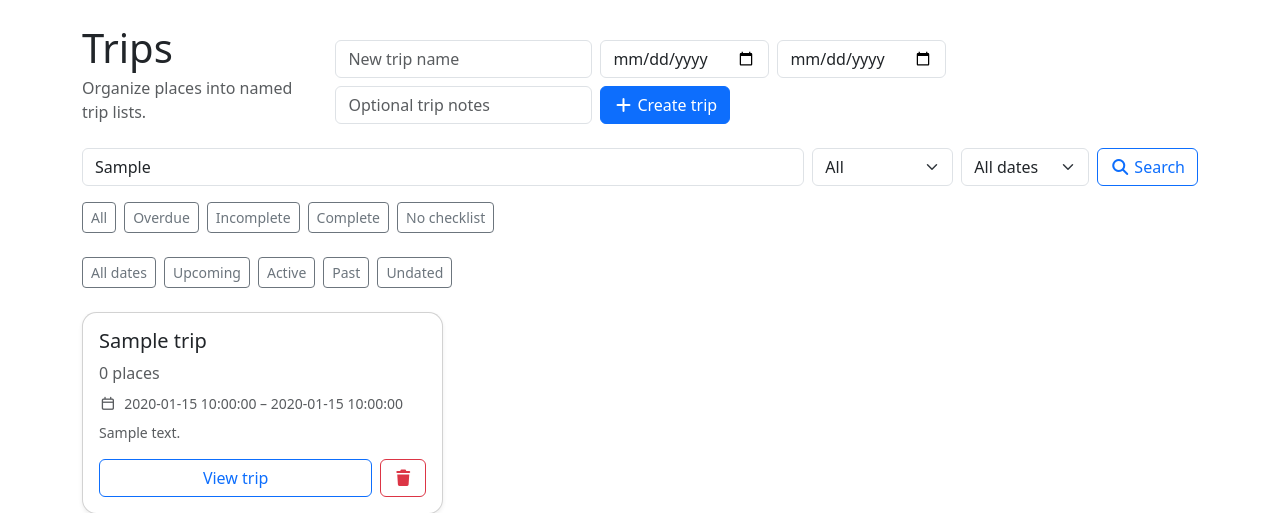
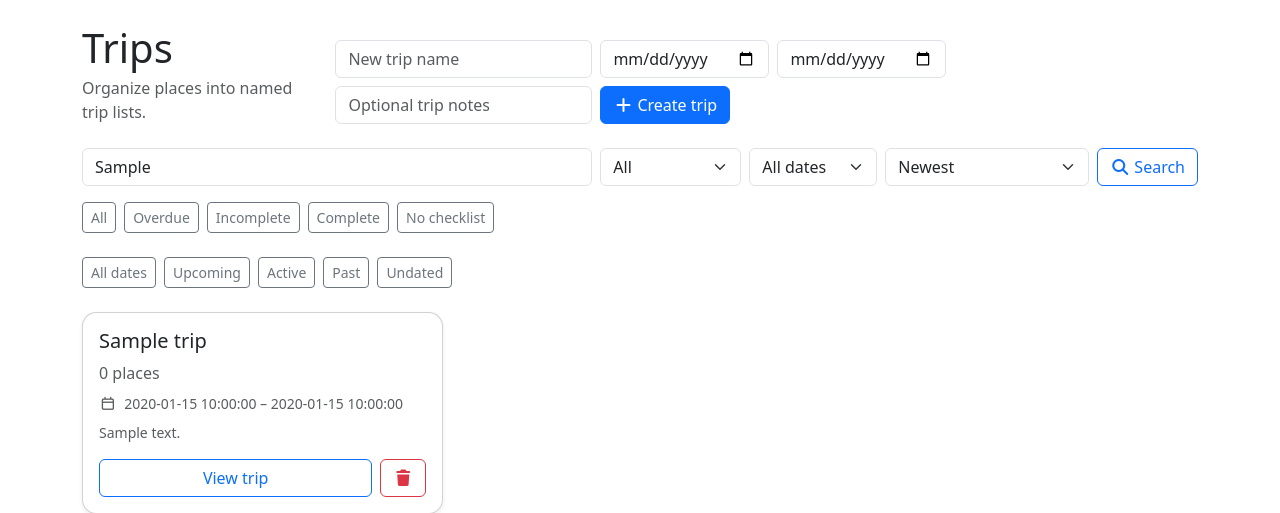
Before and after one commit to drakeg/vlog_travel_finder, a Python web app: template templates/public/trips.html in a window 1280 px wide. Shown: the part 73-586 px from the top of the page. Run offline with Jinja, Linux system fonts and the light colour scheme; the template is opened without the code that fills it: most values are stand-ins (such as "Sample title", 1, 10 or a date in 2020); grey boxes marked "Sample" are stand-in pictures.

Commit message:
feat: add trip sort controls

```diff
--- a/templates/public/trips.html
+++ b/templates/public/trips.html
@@ -60,6 +60,21 @@
         {% endfor %}
       </select>
     </div>
+    <div class="col-6 col-md-auto">
+      <select class="form-select" name="sort" aria-label="Trip sort order">
+        {% set sort_options = [
+          ("newest", "Newest"),
+          ("oldest", "Oldest"),
+          ("start", "Start date"),
+          ("name_asc", "Name A-Z"),
+          ("name_desc", "Name Z-A"),
+          ("prep", "Preparation urgency")
+        ] %}
+        {% for value, label in sort_options %}
+          <option value="{{ value }}" {% if trip_sort == value %}selected{% endif %}>{{ label }}</option>
+        {% endfor %}
+      </select>
+    </div>
     <div class="col-6 col-md-auto d-grid">
       <button class="btn btn-outline-primary" type="submit">
         <i class="fa-solid fa-magnifying-glass me-1"></i>Search
@@ -78,7 +93,7 @@
     {% for value, label in filters %}
       <a
         class="btn btn-sm {% if prep_filter == value %}btn-primary{% else %}btn-outline-secondary{% endif %}"
-        href="{{ url_for('public.trips', prep=value, q=trip_search or None, date=date_filter if date_filter != 'all' else None) }}"
+        href="{{ url_for('public.trips', prep=value, q=trip_search or None, date=date_filter if date_filter != 'all' else None, sort=trip_sort if trip_sort != 'newest' else None) }}"
       >{{ label }}</a>
     {% endfor %}
   </div>
@@ -94,7 +109,7 @@
     {% for value, label in date_filters %}
       <a
         class="btn btn-sm {% if date_filter == value %}btn-primary{% else %}btn-outline-secondary{% endif %}"
-        href="{{ url_for('public.trips', date=value, prep=prep_filter if prep_filter != 'all' else None, q=trip_search or None) }}"
+        href="{{ url_for('public.trips', date=value, prep=prep_filter if prep_filter != 'all' else None, q=trip_search or None, sort=trip_sort if trip_sort != 'newest' else None) }}"
       >{{ label }}</a>
     {% endfor %}
   </div>
```
